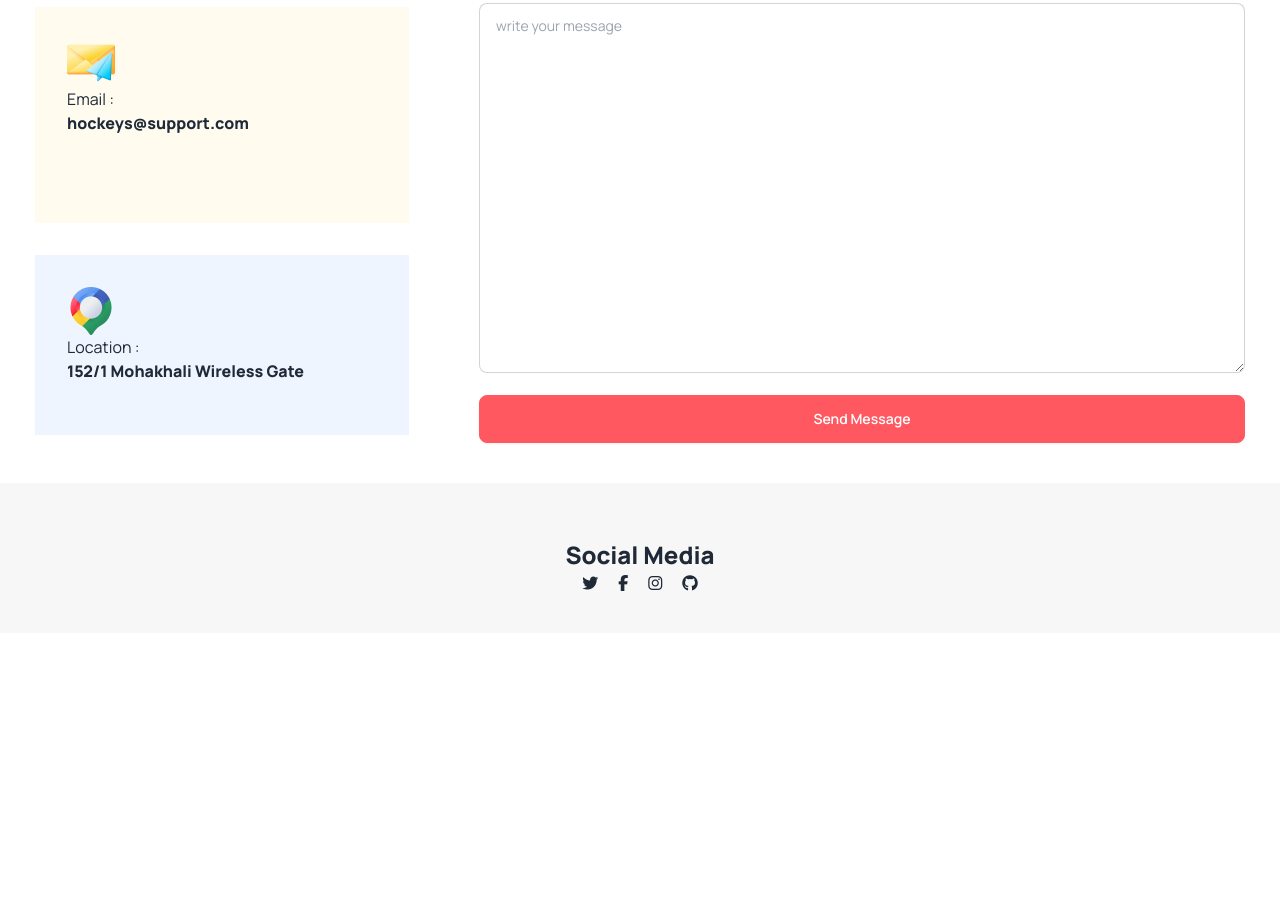
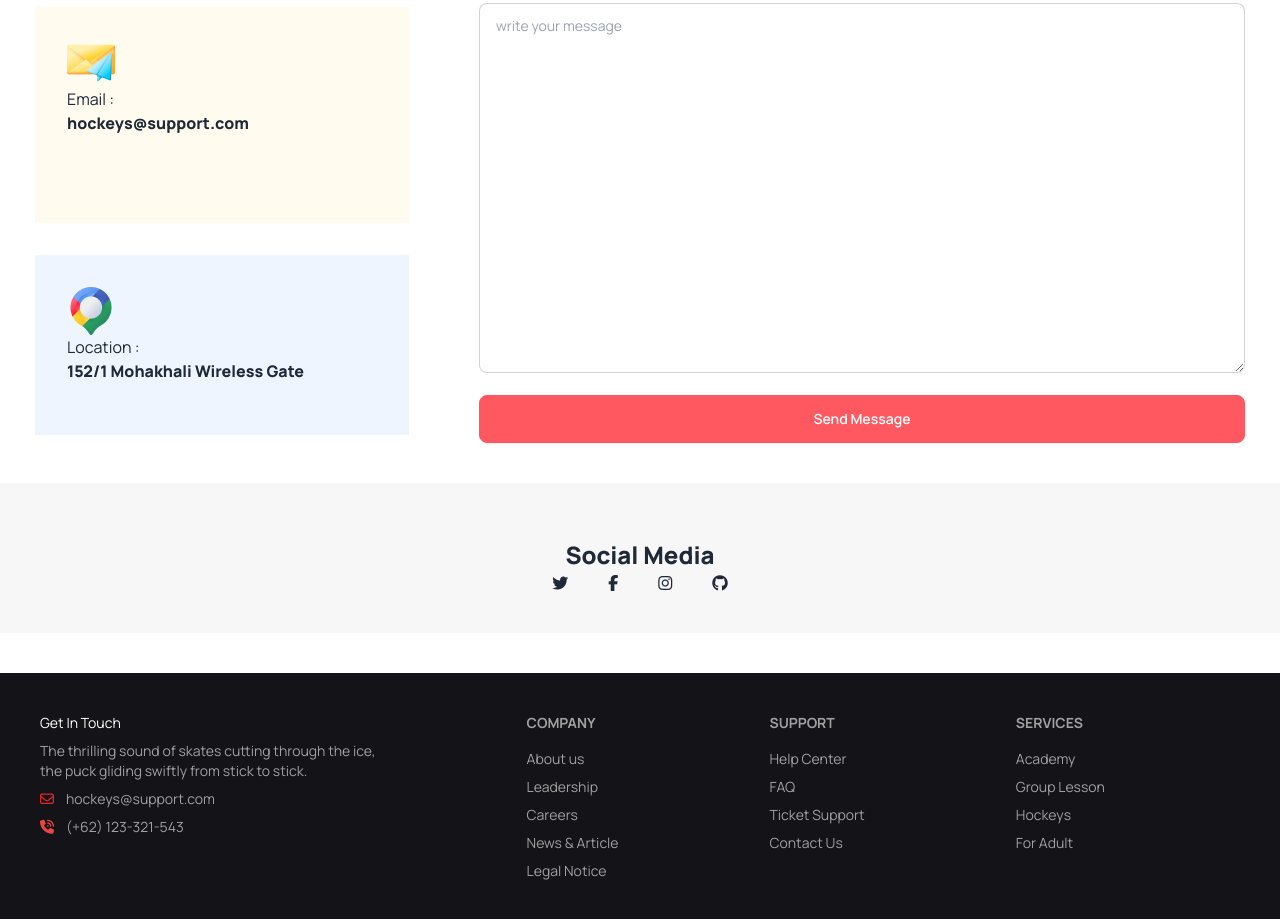
Before and after one commit to bijoy-ahmed/assignment-3, a plain HTML site: page index.html in a window 1280 px wide. Shown: the part 4127-5046 px from the top of the page. Before the commit the page ends 4760 px from the top, so only its background shows below. Drawn offline with nearby package versions, Linux system fonts and the light colour scheme.

Commit message:
added footer section

```diff
--- a/index.html
+++ b/index.html
@@ -431,7 +431,7 @@
 
     <div class="text-center pt-14">
       <h2 class="text-2xl font-extrabold">Social Media</h2>
-      <div class="flex justify-center items-center gap-5">
+      <div class="flex justify-center items-center gap-10">
         <a href=""><i class="fa-brands fa-twitter"></i></a>
       <a href=""><i class="fa-brands fa-facebook-f"></i></a>
       <a href=""><i class="fa-brands fa-instagram"></i></a>
@@ -441,10 +441,38 @@
   </div>
 
 </section>
+</main>
 
-    </main>
-    <footer>
-
-    </footer>
+<!-- footer section -->
+<footer class="bg-[#131318] mt-10 footer p-10 bg-base-200 text-base-content ">
+  <aside class="">
+    <h2 class="text-[#FFF]">Get In Touch</h2>
+     <p class="text-[#FFFFFF99]" >The thrilling sound of skates cutting through the ice,<br> the puck gliding swiftly from stick to stick.</p>
+     <p class="text-[#FFFFFF99]"><i class=" text-red-600 mr-3 fa-regular fa-envelope"></i>hockeys@support.com</p>
+     <p class="text-[#FFFFFF99]"><i class="text-red-500 fa-solid fa-phone-volume mr-3"></i>(+62) 123-321-543</p>
+  </aside>
+  <nav>
+    <header class="footer-title text-[#FFF]">Company</header>
+    <a class="link link-hover text-[#FFFFFF99] ">About us</a>
+    <a class="link link-hover text-[#FFFFFF99]">Leadership</a>
+    <a class="link link-hover text-[#FFFFFF99]">Careers</a>
+    <a class="link link-hover text-[#FFFFFF99]">News & Article </a>
+    <a class="link link-hover text-[#FFFFFF99]">Legal Notice</a>
+  </nav>
+  <nav>
+    <header class="footer-title text-[#FFF]">Support</header>
+    <a class="link link-hover text-[#FFFFFF99]">Help Center</a>
+    <a class="link link-hover text-[#FFFFFF99]">FAQ</a>
+    <a class="link link-hover text-[#FFFFFF99]">Ticket Support</a>
+    <a class="link link-hover text-[#FFFFFF99]">Contact Us</a>
+  </nav>
+  <nav>
+    <header class="footer-title text-[#FFF]">Services</header>
+    <a class="link link-hover text-[#FFFFFF99]">Academy</a>
+    <a class="link link-hover text-[#FFFFFF99]">Group Lesson</a>
+    <a class="link link-hover text-[#FFFFFF99]">Hockeys</a>
+    <a class="link link-hover text-[#FFFFFF99]">For Adult</a>
+    </nav>
+</footer>
 </body>
 </html>
```
